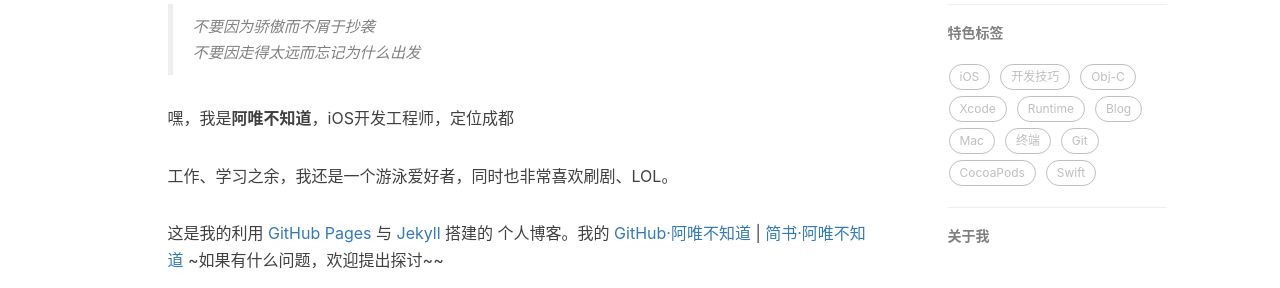
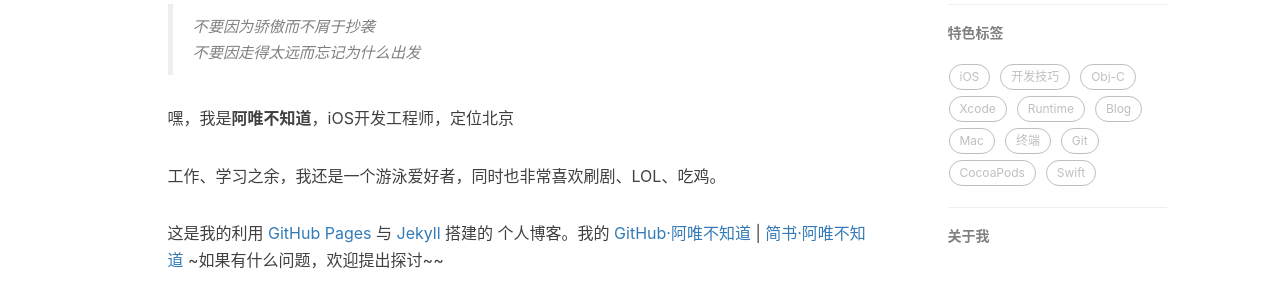
Before and after one commit to AAWayne/AAWayne.github.io, a Jekyll site: the page built from about.html, in a window 1280 px wide. Shown: the part 454-742 px from the top of the page. Built offline with Jekyll 4.4.1, drawn with Linux system fonts in a browser that asks for light colours; nearby versions of some CDN libraries; comment, search, counter and statistics services are not loaded.

Commit message:
update about me

```diff
--- a/about.html
+++ b/about.html
@@ -17,9 +17,9 @@ header-img: "img/post-bg-rwd.jpg"
     <!--copied from markdown -->
     <blockquote><p>不要因为骄傲而不屑于抄袭<br>不要因走得太远而忘记为什么出发</p></blockquote>
 
-    <p>嘿，我是<strong>阿唯不知道</strong>，iOS开发工程师，定位成都</p>
+    <p>嘿，我是<strong>阿唯不知道</strong>，iOS开发工程师，定位北京</p>
 
-    <p>工作、学习之余，我还是一个游泳爱好者，同时也非常喜欢刷剧、LOL。</p>
+    <p>工作、学习之余，我还是一个游泳爱好者，同时也非常喜欢刷剧、LOL、吃鸡。</p>
 
     <p>这是我的利用 <a href="https://pages.github.com/">GitHub Pages</a> 与 <a href="http://jekyll.com.cn/">Jekyll</a> 搭建的 个人博客。我的<a href="https://github.com/90candy"> GitHub·阿唯不知道 </a>|<a href="https://www.jianshu.com/u/0f7d26d766f4"> 简书·阿唯不知道 </a>~如果有什么问题，欢迎提出探讨~~</p>
 
```
Also changed, not shown: 1 other file.
